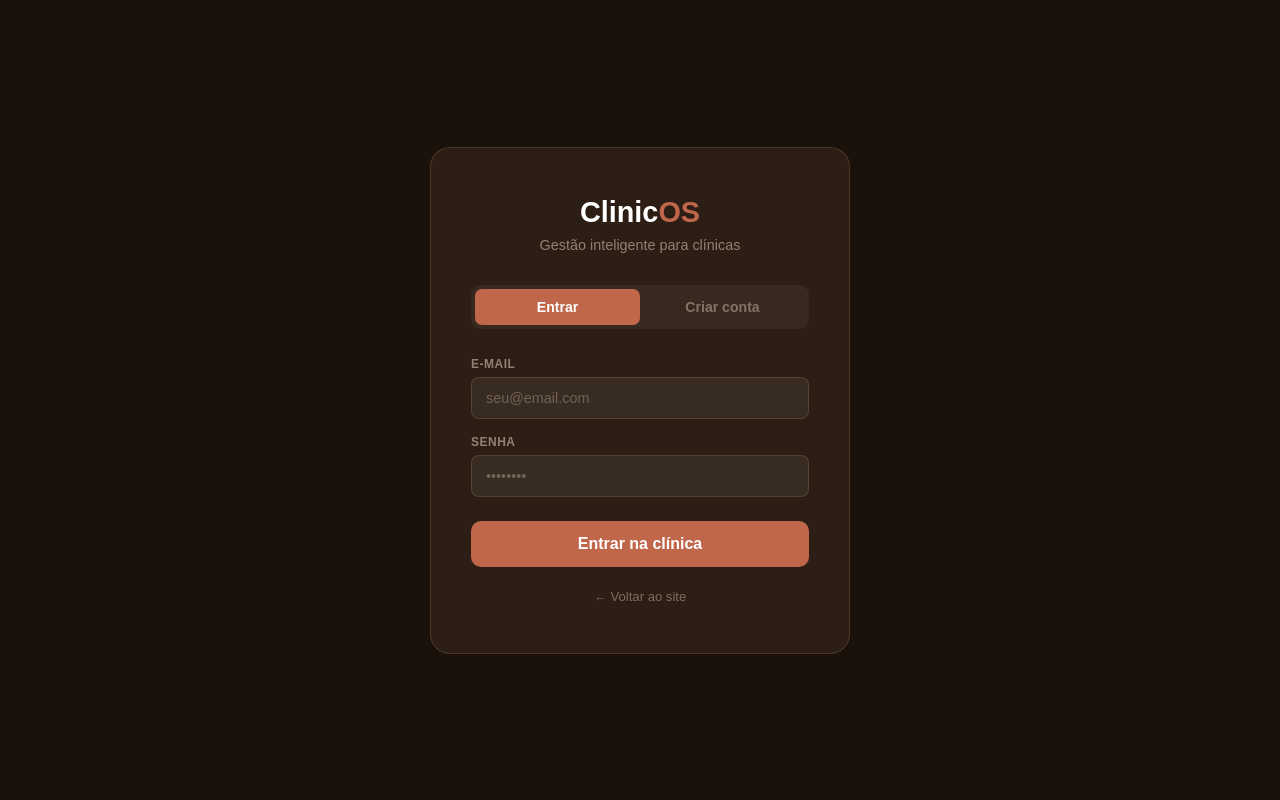
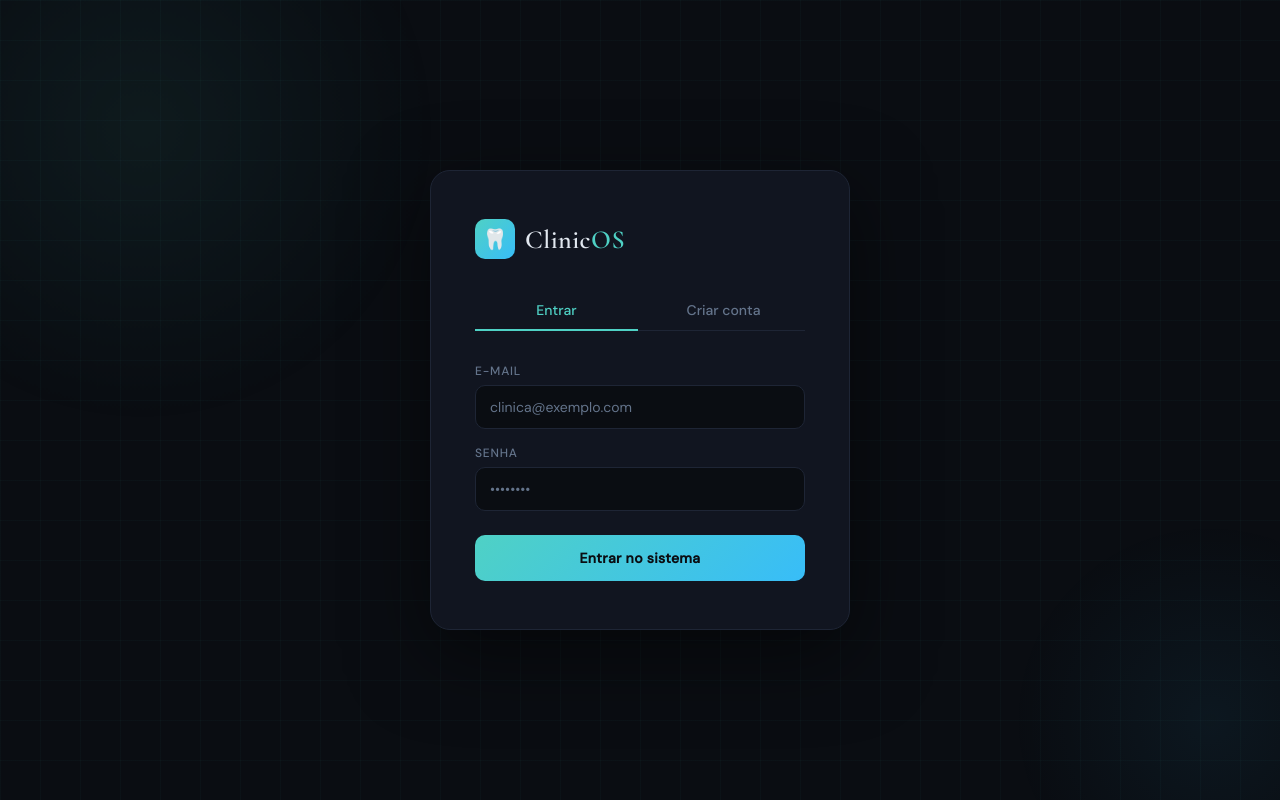
Before and after one commit to vickuninove-source/clinicos, a website: page public/login.html in a window 1280 px wide. Drawn offline with nearby package versions, Linux system fonts and the light colour scheme.

Commit message:
atualiza login

```diff
--- a/public/login.html
+++ b/public/login.html
@@ -1,124 +1,316 @@
 <!DOCTYPE html>
 <html lang="pt-BR">
 <head>
-<meta charset="UTF-8">
-<meta name="viewport" content="width=device-width, initial-scale=1.0">
+  <meta charset="UTF-8" />
+  <meta name="viewport" content="width=device-width, initial-scale=1.0" />
   <title>ClinicOS — Entrar</title>
+  <link href="https://fonts.googleapis.com/css2?family=Cormorant+Garamond:wght@300;400;600&family=DM+Sans:wght@300;400;500&display=swap" rel="stylesheet" />
   <style>
-* { margin:0; padding:0; box-sizing:border-box; }
-body { font-family: Arial, sans-serif; background:#1A110A; min-height:100vh; display:flex; align-items:center; justify-content:center; }
-.box { background:#2C1E14; border:1px solid rgba(196,158,110,0.2); border-radius:20px; padding:48px 40px; width:100%; max-width:420px; }
-.logo { font-size:1.8rem; font-weight:900; color:white; text-align:center; margin-bottom:8px; }
-.logo span { color:#C0664A; }
-.subtitle { text-align:center; color:rgba(245,230,208,0.5); font-size:.9rem; margin-bottom:32px; }
-.tabs { display:flex; background:rgba(255,255,255,0.05); border-radius:10px; padding:4px; margin-bottom:28px; }
-.tab { flex:1; padding:10px; text-align:center; border-radius:7px; cursor:pointer; font-size:.88rem; font-weight:600; color:rgba(245,230,208,0.4); transition:all .2s; }
-.tab.active { background:#C0664A; color:white; }
-.form-group { margin-bottom:16px; }
-label { display:block; font-size:.75rem; font-weight:700; text-transform:uppercase; letter-spacing:.5px; color:rgba(245,230,208,0.5); margin-bottom:6px; }
-input, select { width:100%; background:rgba(255,255,255,0.06); border:1px solid rgba(196,158,110,0.2); border-radius:8px; padding:12px 14px; color:white; font-size:.9rem; font-family:Arial,sans-serif; outline:none; transition:border-color .2s; }
-input:focus, select:focus { border-color:#C0664A; }
-input::placeholder { color:rgba(245,230,208,0.3); }
-select option { background:#2C1E14; }
-.btn { width:100%; padding:14px; background:#C0664A; border:none; border-radius:10px; color:white; font-size:1rem; font-weight:700; cursor:pointer; margin-top:8px; transition:background .2s; font-family:Arial,sans-serif; }
-.btn:hover { background:#D4795C; }
-.btn:disabled { opacity:.5; cursor:not-allowed; }
-.msg { text-align:center; margin-top:16px; font-size:.85rem; border-radius:8px; padding:10px; display:none; }
-.msg.erro { background:rgba(192,102,74,0.2); color:#D4795C; display:block; }
-.msg.ok { background:rgba(122,158,126,0.2); color:#7A9E7E; display:block; }
-.back { text-align:center; margin-top:20px; }
-.back a { color:rgba(245,230,208,0.4); font-size:.82rem; text-decoration:none; }
-.back a:hover { color:#C0664A; }
+    *, *::before, *::after { box-sizing: border-box; margin: 0; padding: 0; }
+
+    :root {
+      --bg: #0a0d12;
+      --surface: #111520;
+      --border: #1e2535;
+      --accent: #4fd1c5;
+      --accent2: #38bdf8;
+      --text: #e2e8f0;
+      --muted: #64748b;
+      --error: #f87171;
+      --success: #4ade80;
+    }
+
+    body {
+      background: var(--bg);
+      color: var(--text);
+      font-family: 'DM Sans', sans-serif;
+      min-height: 100vh;
+      display: flex;
+      align-items: center;
+      justify-content: center;
+      overflow: hidden;
+    }
+
+    .bg-grid {
+      position: fixed;
+      inset: 0;
+      background-image:
+        linear-gradient(rgba(79,209,197,0.03) 1px, transparent 1px),
+        linear-gradient(90deg, rgba(79,209,197,0.03) 1px, transparent 1px);
+      background-size: 40px 40px;
+      pointer-events: none;
+    }
+
+    .glow {
+      position: fixed;
+      width: 600px; height: 600px;
+      border-radius: 50%;
+      background: radial-gradient(circle, rgba(79,209,197,0.07) 0%, transparent 70%);
+      top: -200px; left: -200px;
+      pointer-events: none;
+      animation: drift 8s ease-in-out infinite alternate;
+    }
+    .glow2 {
+      position: fixed;
+      width: 400px; height: 400px;
+      border-radius: 50%;
+      background: radial-gradient(circle, rgba(56,189,248,0.06) 0%, transparent 70%);
+      bottom: -100px; right: -100px;
+      pointer-events: none;
+      animation: drift 10s ease-in-out infinite alternate-reverse;
+    }
+
+    @keyframes drift {
+      from { transform: translate(0,0); }
+      to { transform: translate(60px, 40px); }
+    }
+
+    .card {
+      position: relative;
+      background: var(--surface);
+      border: 1px solid var(--border);
+      border-radius: 20px;
+      padding: 48px 44px;
+      width: 100%;
+      max-width: 420px;
+      box-shadow: 0 24px 80px rgba(0,0,0,0.5);
+      animation: fadeUp 0.5s ease forwards;
+    }
+
+    @keyframes fadeUp {
+      from { opacity: 0; transform: translateY(24px); }
+      to { opacity: 1; transform: translateY(0); }
+    }
+
+    .logo {
+      display: flex;
+      align-items: center;
+      gap: 10px;
+      margin-bottom: 32px;
+    }
+
+    .logo-icon {
+      width: 40px; height: 40px;
+      background: linear-gradient(135deg, var(--accent), var(--accent2));
+      border-radius: 10px;
+      display: flex; align-items: center; justify-content: center;
+      font-size: 20px;
+    }
+
+    .logo-text {
+      font-family: 'Cormorant Garamond', serif;
+      font-size: 26px;
+      font-weight: 600;
+      letter-spacing: 0.5px;
+    }
+
+    .logo-text span { color: var(--accent); }
+
+    .tabs {
+      display: flex;
+      border-bottom: 1px solid var(--border);
+      margin-bottom: 32px;
+      gap: 4px;
+    }
+
+    .tab {
+      flex: 1;
+      background: none;
+      border: none;
+      color: var(--muted);
+      font-family: 'DM Sans', sans-serif;
+      font-size: 14px;
+      font-weight: 500;
+      padding: 10px;
+      cursor: pointer;
+      border-bottom: 2px solid transparent;
+      margin-bottom: -1px;
+      transition: all 0.2s;
+    }
+
+    .tab.active {
+      color: var(--accent);
+      border-bottom-color: var(--accent);
+    }
+
+    .form { display: flex; flex-direction: column; gap: 16px; }
+    .form.hidden { display: none; }
+
+    .field { display: flex; flex-direction: column; gap: 6px; }
+
+    label {
+      font-size: 12px;
+      font-weight: 500;
+      color: var(--muted);
+      text-transform: uppercase;
+      letter-spacing: 0.8px;
+    }
+
+    input {
+      background: var(--bg);
+      border: 1px solid var(--border);
+      border-radius: 10px;
+      padding: 12px 14px;
+      color: var(--text);
+      font-family: 'DM Sans', sans-serif;
+      font-size: 14px;
+      outline: none;
+      transition: border-color 0.2s;
+    }
+
+    input:focus { border-color: var(--accent); }
+    input::placeholder { color: var(--muted); }
+
+    .btn {
+      margin-top: 8px;
+      padding: 14px;
+      background: linear-gradient(135deg, var(--accent), var(--accent2));
+      border: none;
+      border-radius: 10px;
+      color: #0a0d12;
+      font-family: 'DM Sans', sans-serif;
+      font-size: 14px;
+      font-weight: 600;
+      cursor: pointer;
+      transition: opacity 0.2s, transform 0.1s;
+      letter-spacing: 0.3px;
+    }
+
+    .btn:hover { opacity: 0.9; transform: translateY(-1px); }
+    .btn:active { transform: translateY(0); }
+    .btn:disabled { opacity: 0.5; cursor: not-allowed; }
+
+    .msg {
+      font-size: 13px;
+      padding: 10px 14px;
+      border-radius: 8px;
+      display: none;
+    }
+    .msg.error { background: rgba(248,113,113,0.1); color: var(--error); border: 1px solid rgba(248,113,113,0.2); display: block; }
+    .msg.success { background: rgba(74,222,128,0.1); color: var(--success); border: 1px solid rgba(74,222,128,0.2); display: block; }
   </style>
 </head>
 <body>
-<div class="box">
-  <div class="logo">Clinic<span>OS</span></div>
-  <div class="subtitle">Gestão inteligente para clínicas</div>
+  <div class="bg-grid"></div>
+  <div class="glow"></div>
+  <div class="glow2"></div>
+
+  <div class="card">
+    <div class="logo">
+      <div class="logo-icon">🦷</div>
+      <div class="logo-text">Clinic<span>OS</span></div>
+    </div>
 
     <div class="tabs">
-    <div class="tab active" onclick="showTab('login')">Entrar</div>
-    <div class="tab" onclick="showTab('registro')">Criar conta</div>
+      <button class="tab active" onclick="switchTab('login')">Entrar</button>
+      <button class="tab" onclick="switchTab('registro')">Criar conta</button>
     </div>
 
-  <!-- LOGIN -->
-  <div id="formLogin">
-    <div class="form-group">
+    <div id="msg" class="msg"></div>
+
+    <!-- Login -->
+    <form class="form" id="form-login" onsubmit="fazerLogin(event)">
+      <div class="field">
         <label>E-mail</label>
-      <input type="email" id="loginEmail" placeholder="seu@email.com">
+        <input type="email" id="login-email" placeholder="clinica@exemplo.com" required />
       </div>
-    <div class="form-group">
+      <div class="field">
         <label>Senha</label>
-      <input type="password" id="loginSenha" placeholder="••••••••">
+        <input type="password" id="login-senha" placeholder="••••••••" required />
       </div>
-    <button class="btn" onclick="fazerLogin()">Entrar na clínica</button>
-    <div class="msg" id="loginMsg"></div>
+      <button class="btn" type="submit" id="btn-login">Entrar no sistema</button>
+    </form>
+
+    <!-- Registro -->
+    <form class="form hidden" id="form-registro" onsubmit="fazerRegistro(event)">
+      <div class="field">
+        <label>Nome da clínica</label>
+        <input type="text" id="reg-nome" placeholder="Clínica Exemplo" required />
       </div>
-
-  <!-- REGISTRO -->
-  <div id="formRegistro" style="display:none">
-    <div class="form-group">
-      <label>Nome da clínica</label>
-      <input type="text" id="regNome" placeholder="Ex: Clínica Bella Vita">
+      <div class="field">
+        <label>E-mail</label>
+        <input type="email" id="reg-email" placeholder="clinica@exemplo.com" required />
       </div>
-    <div class="form-group">
-      <label>E-mail</label>
-      <input type="email" id="regEmail" placeholder="contato@suaclinica.com">
+      <div class="field">
+        <label>Especialidade</label>
+        <input type="text" id="reg-especialidade" placeholder="Odontologia, Fisioterapia..." />
       </div>
-    <div class="form-group">
+      <div class="field">
         <label>Senha</label>
-      <input type="password" id="regSenha" placeholder="Mínimo 6 caracteres">
+        <input type="password" id="reg-senha" placeholder="Mínimo 6 caracteres" required />
       </div>
-    <div class="form-group">
-      <label>Especialidade</label>
-      <select id="regEspec">
-        <option value="odontologia">🦷 Odontologia</option>
-        <option value="estetica">✨ Estética Facial/Corporal</option>
-        <option value="psicologia">🧠 Psicologia</option>
-        <option value="nutricao">🥗 Nutrição</option>
-        <option value="medicina">⚕️ Medicina</option>
-      </select>
-    </div>
-    <button class="btn" onclick="fazerRegistro()">Criar conta grátis</button>
-    <div class="msg" id="regMsg"></div>
-  </div>
-
-  <div class="back"><a href="/">← Voltar ao site</a></div>
+      <button class="btn" type="submit" id="btn-registro">Criar conta grátis</button>
+    </form>
   </div>
 
   <script>
     const API = 'https://clinicos-backend-production-68fe.up.railway.app';
 
-function showTab(tab) {
-  document.querySelectorAll('.tab').forEach((t,i) => t.classList.toggle('active', (tab==='login'&&i===0)||(tab==='registro'&&i===1)));
-  document.getElementById('formLogin').style.display = tab==='login' ? 'block' : 'none';
-  document.getElementById('formRegistro').style.display = tab==='registro' ? 'block' : 'none';
+    // Redireciona se já logado
+    if (localStorage.getItem('token')) window.location.href = '/dashboard.html';
+
+    function switchTab(tab) {
+      document.querySelectorAll('.tab').forEach((t, i) => t.classList.toggle('active', (i === 0) === (tab === 'login')));
+      document.getElementById('form-login').classList.toggle('hidden', tab !== 'login');
+      document.getElementById('form-registro').classList.toggle('hidden', tab !== 'registro');
+      showMsg('');
     }
 
-async function fazerLogin() {
-  const email = document.getElementById('loginEmail').value;
-  const senha = document.getElementById('loginSenha').value;
-  const msg = document.getElementById('loginMsg');
-  if (!email || !senha) { msg.className='msg erro'; msg.textContent='Preencha todos os campos'; return; }
+    function showMsg(text, type = 'error') {
+      const el = document.getElementById('msg');
+      el.textContent = text;
+      el.className = 'msg' + (text ? ` ${type}` : '');
+    }
+
+    async function fazerLogin(e) {
+      e.preventDefault();
+      const btn = document.getElementById('btn-login');
+      btn.disabled = true; btn.textContent = 'Entrando...';
       try {
-    const res = await fetch(API+'/api/login', {
-      method:'POST', headers:{'Content-Type':'application/json'},
-      body: JSON.stringify({email, senha})
+        const res = await fetch(`${API}/api/login`, {
+          method: 'POST',
+          headers: { 'Content-Type': 'application/json' },
+          body: JSON.stringify({
+            email: document.getElementById('login-email').value,
+            senha: document.getElementById('login-senha').value
+          })
         });
         const data = await res.json();
-    if (!res.ok) { msg.className='msg erro'; msg.textContent=data.erro; return; }
-    localStorage.setItem('clinicos_token', data.token);
-    localStorage.setItem('clinicos_clinica', JSON.stringify(data.clinica));
-    msg.className='msg ok'; msg.textContent='Login feito! Redirecionando...';
-    setTimeout(() => window.location.href='/dashboard', 1500);
-  } catch(e) {
-    msg.className='msg erro'; msg.textContent='Erro de conexão. Tente novamente.';
+        if (!res.ok) throw new Error(data.erro);
+        localStorage.setItem('token', data.token);
+        localStorage.setItem('clinica', JSON.stringify(data.clinica));
+        window.location.href = '/dashboard.html';
+      } catch (err) {
+        showMsg(err.message || 'Erro ao conectar');
+        btn.disabled = false; btn.textContent = 'Entrar no sistema';
       }
     }
 
-async function fazerRegistro() {
-  const nome = document.getElementById('regNome').value;
-  const email = document.getElementById('regEmail').value;
-  const senha = document.getElementById('regSenha').value;
-  const especialidade = document.getElementById('regEspec').value;
-  const msg = document.getElementById('regMsg');
+    async function fazerRegistro(e) {
+      e.preventDefault();
+      const btn = document.getElementById('btn-registro');
+      btn.disabled = true; btn.textContent = 'Criando conta...';
+      try {
+        const res = await fetch(`${API}/api/registro`, {
+          method: 'POST',
+          headers: { 'Content-Type': 'application/json' },
+          body: JSON.stringify({
+            nome: document.getElementById('reg-nome').value,
+            email: document.getElementById('reg-email').value,
+            especialidade: document.getElementById('reg-especialidade').value,
+            senha: document.getElementById('reg-senha').value
+          })
+        });
+        const data = await res.json();
+        if (!res.ok) throw new Error(data.erro);
+        localStorage.setItem('token', data.token);
+        localStorage.setItem('clinica', JSON.stringify(data.clinica));
+        window.location.href = '/dashboard.html';
+      } catch (err) {
+        showMsg(err.message || 'Erro ao criar conta');
+        btn.disabled = false; btn.textContent = 'Criar conta grátis';
+      }
+    }
+  </script>
+</body>
+</html>
```
Lines whose indentation alone changed are shown as unchanged.
